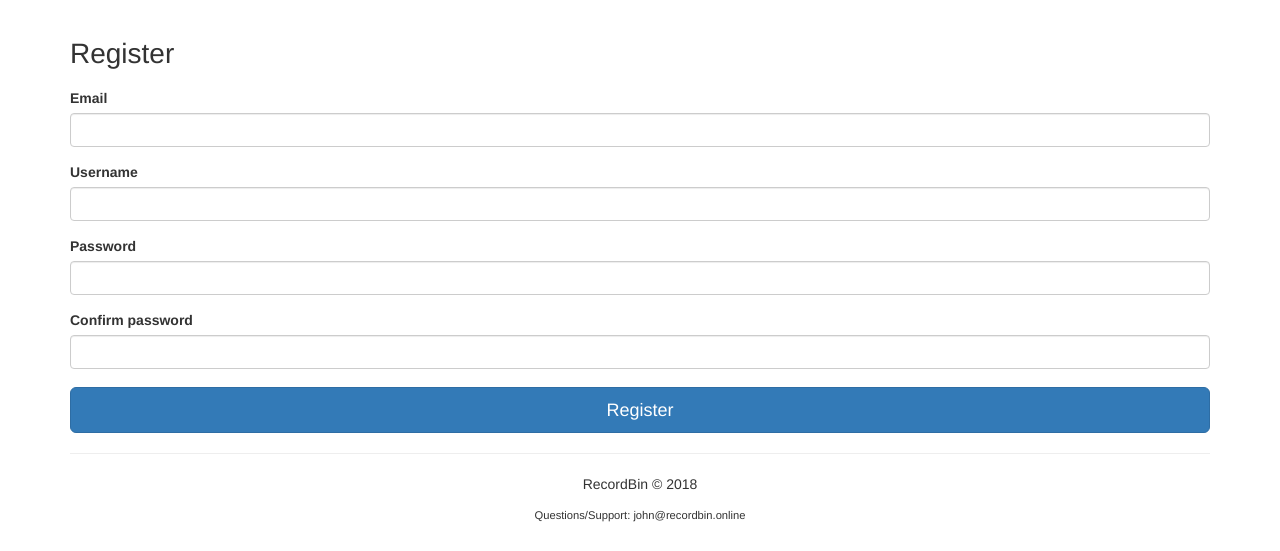
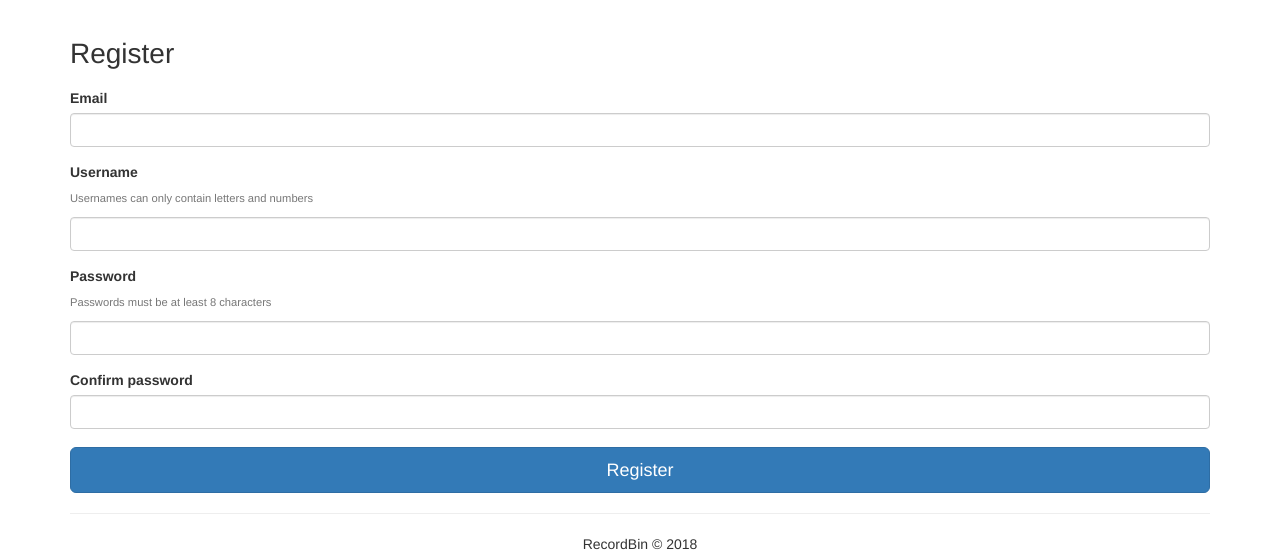
Before and after one commit to johndavidsimmons/recordbin, a Flask app: page /auth/register in a window 1280 px wide. Shown: the part 52-603 px from the top of the page. Run offline with Flask 2, Linux system fonts and the light colour scheme; some libraries are stand-ins or nearby versions.

Commit message:
helper text on forms

```diff
--- a/app/templates/auth/register.html
+++ b/app/templates/auth/register.html
@@ -14,8 +14,8 @@
 	    <div class="form-group">
 		{{ form.csrf_token }}
 	    {{ render_field(form.email, class="form-control push-bottom") }}
-	    {{ render_field(form.username, class="form-control push-bottom") }}
-	    {{ render_field(form.password, class="form-control push-bottom") }}
+	    {{ render_field(form.username, class="form-control push-bottom", helper_text="Usernames can only contain letters and numbers") }}
+	    {{ render_field(form.password, class="form-control push-bottom", helper_text="Passwords must be at least 8 characters") }}
 	    {{ render_field(form.password2, class="form-control push-bottom") }}
 	    </div>
 	    <button type="submit" name="submit" class="btn btn-primary btn-lg margin-push btn-block">Register</button>
--- a/app/templates/render_field.html
+++ b/app/templates/render_field.html
@@ -22,6 +22,9 @@
   {% endfor %}
 {% endif %}
 {% else %}
+  {% if kwargs['helper_text'] %}
+    <p><small class="form-text text-muted">{{kwargs['helper_text']}}</small></p>
+  {% endif %}
 	{{field(**kwargs)}}
 {% endif %}
 {% if field.errors %}
```
Also changed, not shown: tests/server/test_client.py (+2 -0 lines).
